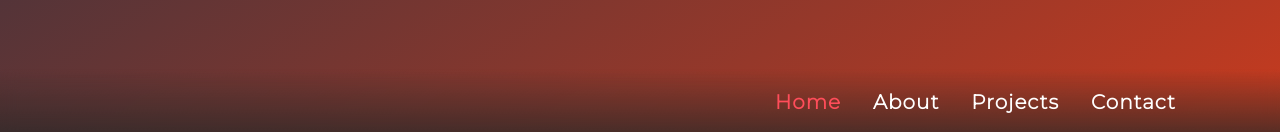
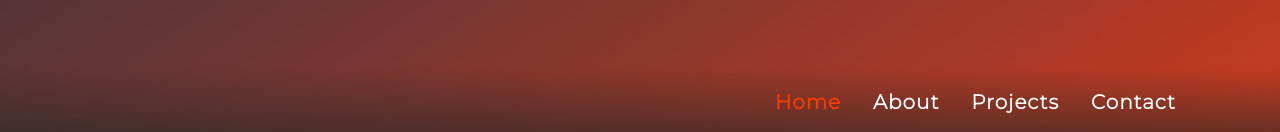
Before and after one commit to JorgoPapapostolu/Portfolio, a React (Create React App) app: page / in a window 1280 px wide. Shown: the part 730-862 px from the top of the page. Built offline with nearby package versions, Linux system fonts and the light colour scheme.

Commit message:
little fix navbar

```diff
--- a/src/App.css
+++ b/src/App.css
@@ -140,7 +140,7 @@ body {
   height: 4rem;
   border-bottom: 1px solid #1a1a1a;
   backdrop-filter: blur(8px);
-  background: linear-gradient(to bottom, transparent, rgba(40, 40, 40, 0.712));
+  background: linear-gradient(to bottom, transparent, rgba(40, 40, 40, 0.6));
   box-shadow: 0 4px 4px rgba(0,0,0,0.3);
 }
 
@@ -165,7 +165,7 @@ body {
 }
 
 .navigation--active a {
-  color: #ff4d5a;
+  color: #ff3c00;
 }
 
 @media (max-width: 700px) {
```
